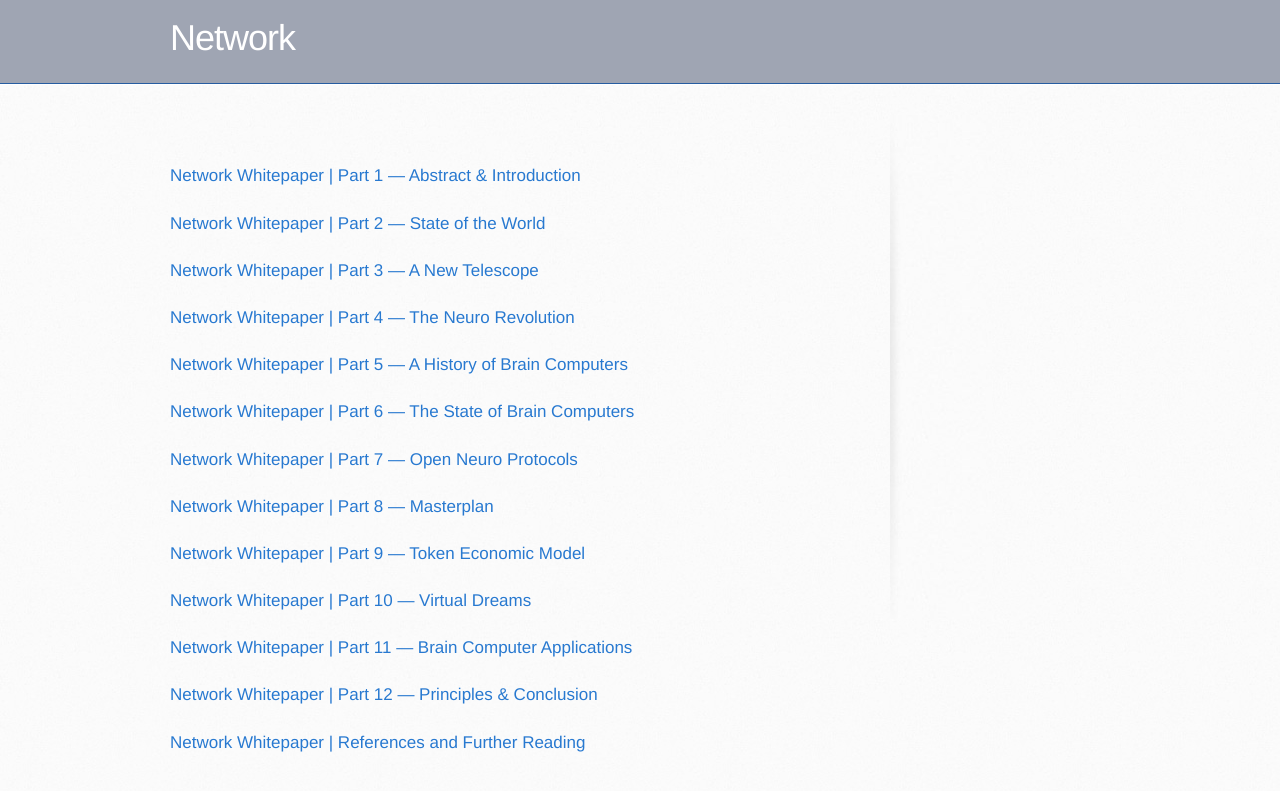
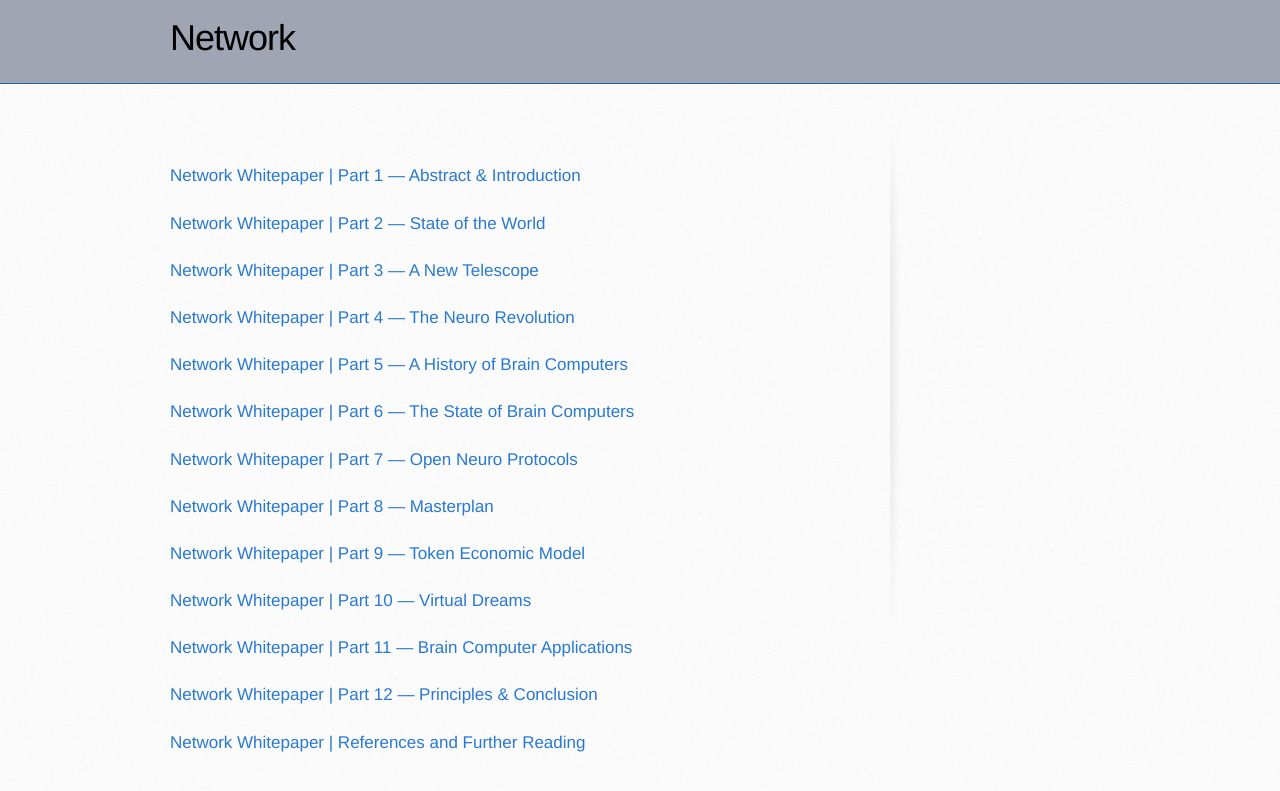
Before and after one commit to networkf/network.github.io, a Jekyll site: the page built from index.md, in a window 1280 px wide. Shown: the top 791 px of the page. Built offline with Jekyll 4.4.1, drawn with Linux system fonts in a browser that asks for light colours; some web fonts are replaced; our own code applies the rules of GitHub Pages for plain Markdown files; the repository's description, which GitHub fills in, is left out.

Commit message:
Update jekyll-theme-architect.scss

```diff
--- a/_sass/jekyll-theme-architect.scss
+++ b/_sass/jekyll-theme-architect.scss
@@ -9,7 +9,7 @@ body {
   font-weight: 400;
   line-height: 1.6;
   color: #111111;
-  background: #fafafa url(../images/body-bg.jpg) 0 0 repeat;
+  background: #ffffff url(../images/body-bg.jpg) 0 0 repeat;
 }
 
 p {
@@ -38,7 +38,7 @@ header h1 {
   font-size: 36px;
   font-weight: normal;
   line-height: 1;
-  color: #fff;
+  color: #000000;
   letter-spacing: -1px;
 }
 
```
